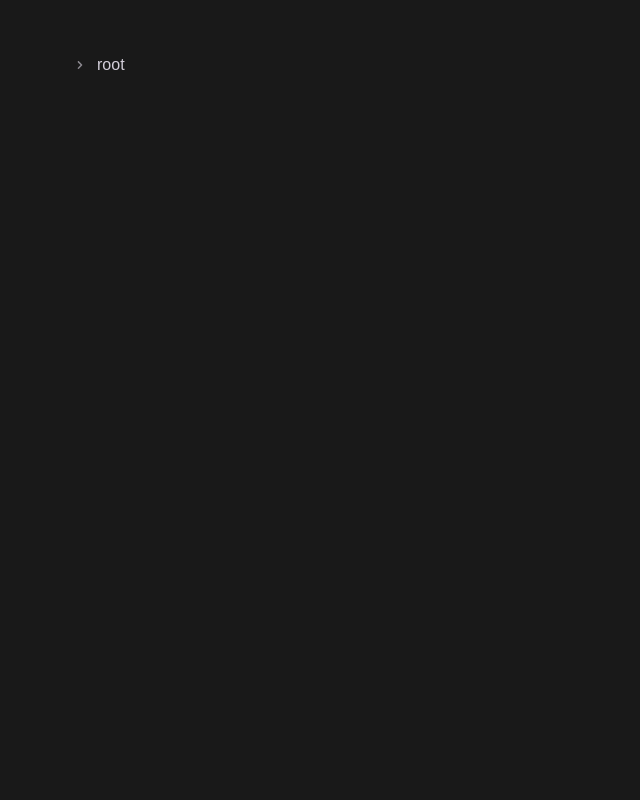
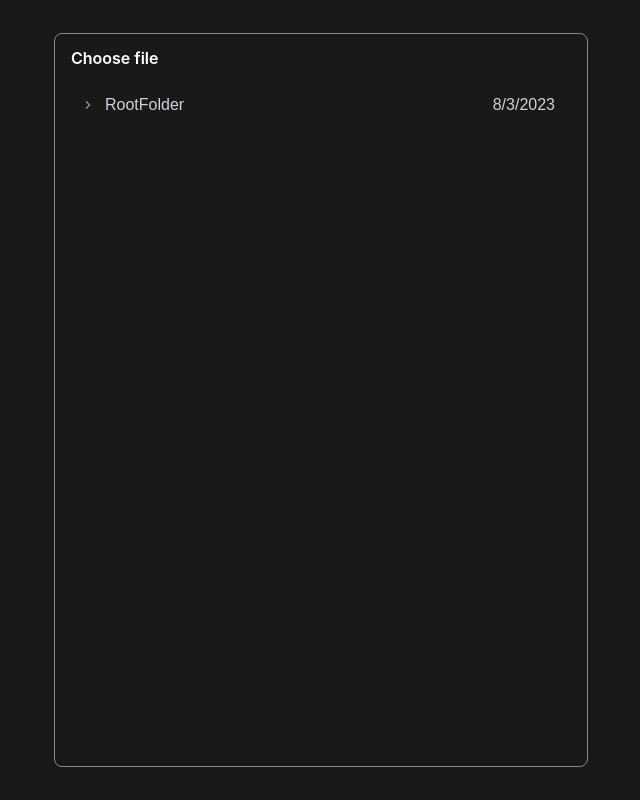
Before and after one commit to sayonara213/tree-view-main, a React (Create React App) app: page / in a window 1280 px wide. Shown: the whole page, without its empty margins (319-959 px from the left). Built offline with nearby package versions, Linux system fonts and the light colour scheme.

Commit message:
FE: add full path indication

```diff
--- a/src/components/entry/entry.module.scss
+++ b/src/components/entry/entry.module.scss
@@ -3,10 +3,10 @@
   font-size: 16px;
 
   width: 100%;
-  display: flex;
-  gap: 8px;
 
   padding: 6px 0;
+  display: flex;
+  justify-content: space-between;
 
   background-color: transparent;
   transition: all 0.1s ease-in-out;
@@ -21,14 +21,23 @@
 
   img {
     transition: transform 0.2s cubic-bezier(0.075, 0.82, 0.165, 1);
+    margin: 0 8px;
   }
 
   .expanded {
     transform: rotate(90deg);
   }
+
+  .file {
+    display: flex;
+  }
+}
+
+.list {
+  width: 100%;
 }
 
 .leaf {
   border-left: 2px solid var(--color-gray);
-  margin: 0 16px;
+  margin-left: 16px;
 }
--- a/src/components/entry/entry.tsx
+++ b/src/components/entry/entry.tsx
@@ -7,18 +7,28 @@ import { Icon } from '../../ui/icon/icon';
 type EntryProps = {
   entry: IFileItem;
   depth?: number;
+  currentPath?: string;
+  onEntryClick: (path: string) => void;
 };
 
-export const Entry: React.FC<EntryProps> = ({ entry, depth = 0 }) => {
+export const Entry: React.FC<EntryProps> = ({ entry, depth = 0, onEntryClick, currentPath }) => {
   const [isExpanded, setIsExpanded] = useState<boolean>(false);
+
+  const fullPath = `${currentPath}/${entry.name}`.replace(/^\//, ''); // Remove leading slash
 
   const switchExpanded = () => {
     entry.type === FileTypes.Folder && setIsExpanded((prev) => !prev);
   };
 
+  const handleEntryClick = () => {
+    onEntryClick(fullPath);
+    switchExpanded();
+  };
+
   return (
     <>
-      <button onClick={switchExpanded} className={styles.entry}>
+      <button onClick={handleEntryClick} className={styles.entry}>
+        <div className={styles.file}>
           <Icon
             name={entry.children ? 'arrow' : 'file'}
             width={18}
@@ -26,12 +36,20 @@ export const Entry: React.FC<EntryProps> = ({ entry, depth = 0 }) => {
             className={isExpanded ? styles.expanded : ''}
           />
           <span className='name'>{entry.name}</span>
+        </div>
+        <span className={styles.date}>{entry.updatedAt.toLocaleDateString()}</span>
       </button>
       <div className={styles.leaf}>
         {isExpanded && (
-          <div style={{ paddingLeft: `5px` }}>
+          <div className={styles.list}>
             {entry.children?.map((entry) => (
-              <Entry entry={entry} depth={depth + 1} key={entry.name} />
+              <Entry
+                entry={entry}
+                depth={depth + 1}
+                key={entry.name}
+                onEntryClick={onEntryClick}
+                currentPath={fullPath}
+              />
             ))}
           </div>
         )}
--- a/src/components/tree/tree.module.scss
+++ b/src/components/tree/tree.module.scss
@@ -1,6 +1,44 @@
 .wrapper {
   width: 500px;
   height: 700px;
+  display: flex;
+  flex-direction: column;
 
+  border: 1px solid var(--color-gray);
+  padding: 16px;
+  border-radius: 8px;
+}
+
+.list {
+  width: 100%;
+  flex: 1;
+  margin-top: 24px;
   overflow-y: scroll;
+
+  &::-webkit-scrollbar {
+    width: 6px;
+    height: 6px;
+  }
+
+  &::-webkit-scrollbar-thumb {
+    background-color: var(--color-gray);
+    border-radius: 8px;
+  }
+
+  &::-webkit-scrollbar-track {
+    background-color: var(--color-dark-gray);
+    border-radius: 8px;
+  }
+
+  &::-webkit-scrollbar-thumb:hover {
+    background-color: var(--color-light-gray);
+  }
+
+  &::-webkit-scrollbar-thumb:active {
+    background-color: var(--color-light-gray);
+  }
+
+  .body {
+    margin-right: 16px;
+  }
 }
--- a/src/components/tree/tree.tsx
+++ b/src/components/tree/tree.tsx
@@ -1,4 +1,4 @@
-import React from 'react';
+import React, { useState } from 'react';
 
 import styles from './tree.module.scss';
 import { IFileItem } from '../../types/file';
@@ -9,9 +9,20 @@ interface ITreeProps {
 }
 
 export const Tree: React.FC<ITreeProps> = ({ root }) => {
+  const [selectedPath, setSelectedPath] = useState<string>('');
+
+  const handleEntryClick = (path: string) => {
+    setSelectedPath(path);
+  };
+
   return (
     <div className={styles.wrapper}>
-      <Entry entry={root} />
+      <span className={styles.path}>{selectedPath || 'Choose file'}</span>
+      <div className={styles.list}>
+        <div className={styles.body}>
+          <Entry entry={root} onEntryClick={handleEntryClick} currentPath='' />
+        </div>
+      </div>
     </div>
   );
 };
--- a/src/services/api.tsx
+++ b/src/services/api.tsx
@@ -1,173 +1,146 @@
 import { IFileItem, FileTypes } from '../types/file';
 
+function getRandomDate(start: Date, end: Date): Date {
+  return new Date(start.getTime() + Math.random() * (end.getTime() - start.getTime()));
+}
+
 export const rootFile: IFileItem = {
-  name: 'root',
+  id: '1',
   type: FileTypes.Folder,
-  updatedAt: new Date(),
+  name: 'RootFolder',
+  updatedAt: getRandomDate(new Date(2020, 0, 1), new Date()),
   children: [
     {
-      name: 'file1_0',
-      type: FileTypes.File,
-      updatedAt: new Date(),
-    },
-    {
-      name: 'file1_1',
-      type: FileTypes.File,
-      updatedAt: new Date(),
-    },
-    {
-      name: 'file1_2',
-      type: FileTypes.File,
-      updatedAt: new Date(),
-    },
-    {
-      name: 'folder1_3',
+      id: '2',
       type: FileTypes.Folder,
-      updatedAt: new Date(),
+      name: 'Documents',
+      updatedAt: getRandomDate(new Date(2020, 0, 1), new Date()),
       children: [
         {
-          name: 'file2_0',
+          id: '3',
           type: FileTypes.File,
-          updatedAt: new Date(),
+          name: 'Resume.pdf',
+          updatedAt: getRandomDate(new Date(2020, 0, 1), new Date()),
         },
         {
-          name: 'file2_1',
+          id: '4',
           type: FileTypes.File,
-          updatedAt: new Date(),
+          name: 'CoverLetter.docx',
+          updatedAt: getRandomDate(new Date(2020, 0, 1), new Date()),
         },
         {
-          name: 'file2_2',
+          id: '5',
           type: FileTypes.File,
-          updatedAt: new Date(),
+          name: 'Report.xlsx',
+          updatedAt: getRandomDate(new Date(2020, 0, 1), new Date()),
+        },
+        {
+          id: '6',
+          type: FileTypes.File,
+          name: 'Presentation.pptx',
+          updatedAt: getRandomDate(new Date(2020, 0, 1), new Date()),
         },
       ],
     },
     {
-      name: 'folder1_4',
+      id: '7',
       type: FileTypes.Folder,
-      updatedAt: new Date(),
+      name: 'Photos',
+      updatedAt: getRandomDate(new Date(2020, 0, 1), new Date()),
       children: [
         {
-          name: 'file2_0',
+          id: '8',
           type: FileTypes.File,
-          updatedAt: new Date(),
+          name: 'Vacation.jpg',
+          updatedAt: getRandomDate(new Date(2020, 0, 1), new Date()),
         },
         {
-          name: 'folder1_4',
+          id: '9',
+          type: FileTypes.File,
+          name: 'Birthday.png',
+          updatedAt: getRandomDate(new Date(2020, 0, 1), new Date()),
+        },
+        {
+          id: '10',
+          type: FileTypes.File,
+          name: 'Wedding.jpg',
+          updatedAt: getRandomDate(new Date(2020, 0, 1), new Date()),
+        },
+        {
+          id: '11',
+          type: FileTypes.File,
+          name: 'Concert.jpg',
+          updatedAt: getRandomDate(new Date(2020, 0, 1), new Date()),
+        },
+      ],
+    },
+    {
+      id: '12',
+      type: FileTypes.Folder,
+      name: 'Music',
+      updatedAt: getRandomDate(new Date(2020, 0, 1), new Date()),
+      children: [
+        {
+          id: '13',
+          type: FileTypes.File,
+          name: 'FavoriteSong.mp3',
+          updatedAt: getRandomDate(new Date(2020, 0, 1), new Date()),
+        },
+        {
+          id: '14',
+          type: FileTypes.File,
+          name: 'RockPlaylist.mp3',
+          updatedAt: getRandomDate(new Date(2020, 0, 1), new Date()),
+        },
+        {
+          id: '15',
+          type: FileTypes.File,
+          name: 'ClassicalSymphony.mp3',
+          updatedAt: getRandomDate(new Date(2020, 0, 1), new Date()),
+        },
+      ],
+    },
+    {
+      id: '16',
+      type: FileTypes.Folder,
+      name: 'Projects',
+      updatedAt: getRandomDate(new Date(2020, 0, 1), new Date()),
+      children: [
+        {
+          id: '17',
           type: FileTypes.Folder,
-          updatedAt: new Date(),
+          name: 'WebApp',
+          updatedAt: getRandomDate(new Date(2020, 0, 1), new Date()),
           children: [
             {
-              name: 'file2_0',
+              id: '18',
               type: FileTypes.File,
-              updatedAt: new Date(),
+              name: 'index.html',
+              updatedAt: getRandomDate(new Date(2020, 0, 1), new Date()),
             },
             {
-              name: 'folder1_4',
-              type: FileTypes.Folder,
-              updatedAt: new Date(),
-              children: [
-                {
-                  name: 'file2_0',
-                  type: FileTypes.File,
-                  updatedAt: new Date(),
-                },
-              ],
+              id: '19',
+              type: FileTypes.File,
+              name: 'app.js',
+              updatedAt: getRandomDate(new Date(2020, 0, 1), new Date()),
+            },
+          ],
+        },
+        {
+          id: '20',
+          type: FileTypes.Folder,
+          name: 'MobileApp',
+          updatedAt: getRandomDate(new Date(2020, 0, 1), new Date()),
+          children: [
+            {
+              id: '21',
+              type: FileTypes.File,
+              name: 'MainActivity.java',
+              updatedAt: getRandomDate(new Date(2020, 0, 1), new Date()),
             },
           ],
         },
       ],
     },
-    {
-      name: 'folder1_5',
-      type: FileTypes.Folder,
-      updatedAt: new Date(),
-      children: [
-        {
-          name: 'folder1_4',
-          type: FileTypes.Folder,
-          updatedAt: new Date(),
-          children: [
-            {
-              name: 'file2_0',
-              type: FileTypes.File,
-              updatedAt: new Date(),
-            },
-            {
-              name: 'folder1_4',
-              type: FileTypes.Folder,
-              updatedAt: new Date(),
-              children: [
-                {
-                  name: 'file2_0',
-                  type: FileTypes.File,
-                  updatedAt: new Date(),
-                },
-              ],
-            },
-          ],
-        },
-        {
-          name: 'folder1_4',
-          type: FileTypes.Folder,
-          updatedAt: new Date(),
-          children: [
-            {
-              name: 'file2_0',
-              type: FileTypes.File,
-              updatedAt: new Date(),
-            },
-            {
-              name: 'folder1_4',
-              type: FileTypes.Folder,
-              updatedAt: new Date(),
-              children: [
-                {
-                  name: 'file2_0',
-                  type: FileTypes.File,
-                  updatedAt: new Date(),
-                },
-              ],
-            },
-          ],
-        },
-        {
-          name: 'folder1_4',
-          type: FileTypes.Folder,
-          updatedAt: new Date(),
-          children: [
-            {
-              name: 'file2_0',
-              type: FileTypes.File,
-              updatedAt: new Date(),
-            },
-            {
-              name: 'folder1_4',
-              type: FileTypes.Folder,
-              updatedAt: new Date(),
-              children: [
-                {
-                  name: 'file2_0',
-                  type: FileTypes.File,
-                  updatedAt: new Date(),
-                },
-              ],
-            },
-          ],
-        },
-        {
-          name: 'folder1_4',
-          type: FileTypes.Folder,
-          updatedAt: new Date(),
-          children: [],
-        },
-      ],
-    },
-    {
-      name: 'folder1_4',
-      type: FileTypes.Folder,
-      updatedAt: new Date(),
-      children: [],
-    },
   ],
 };
--- a/src/types/file.ts
+++ b/src/types/file.ts
@@ -4,6 +4,7 @@ export enum FileTypes {
 }
 
 export interface IFileItem {
+  id: string;
   type: FileTypes;
   name: string;
   updatedAt: Date;
```
Lines whose indentation alone changed are shown as unchanged.
